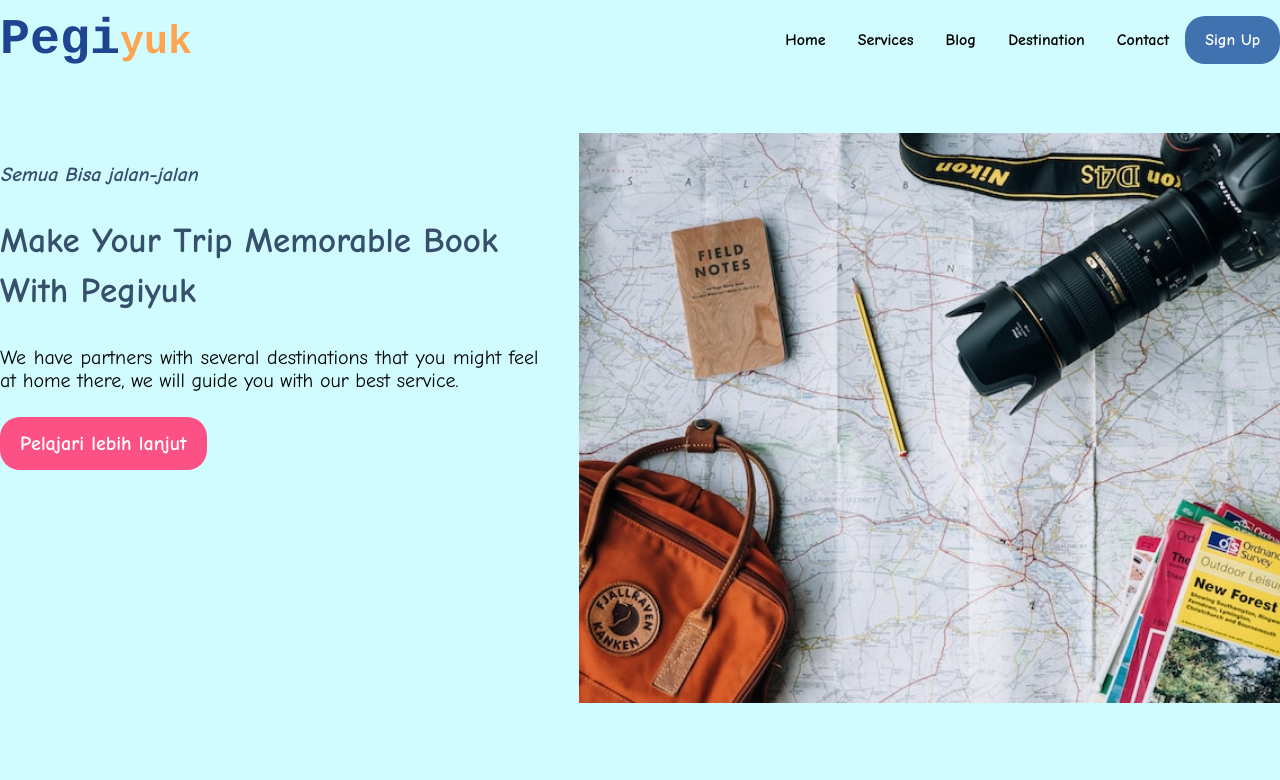
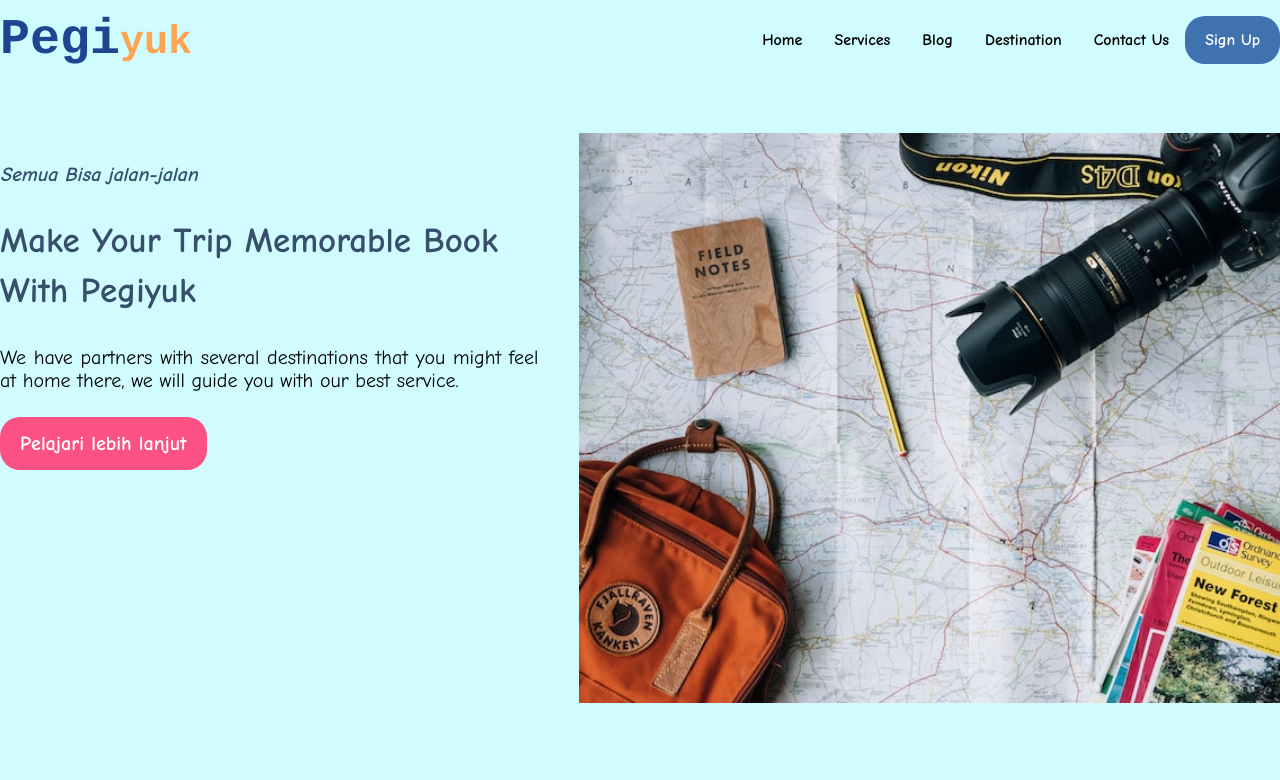
Before and after one commit to ryanrizki10/rakamin-HW-week2, a plain HTML site: page index.html in a window 1280 px wide. Shown: the top 780 px of the page. Drawn offline with Linux system fonts and the light colour scheme.

Commit message:
UPDATE(NAVBAR):Contact Us

```diff
--- a/index.html
+++ b/index.html
@@ -20,7 +20,7 @@
                     <li><a href="#service">Services</a></li>
                     <li><a href="#blog">Blog</a></li>
                     <li><a href="#destination">Destination</a></li>
-                    <li><a href="contact.html">Contact</a></li>
+                    <li><a href="contact.html">Contact Us</a></li>
                     <li><a href="/login.html" class="tbl-biru">Sign Up</a></li>
                 </ul>
             </div>
--- a/style.css
+++ b/style.css
@@ -85,6 +85,7 @@ nav ul li a {
 
 nav ul li a:hover {
   text-decoration: underline;
+  transition: 1s;
 }
 
 section {
```
